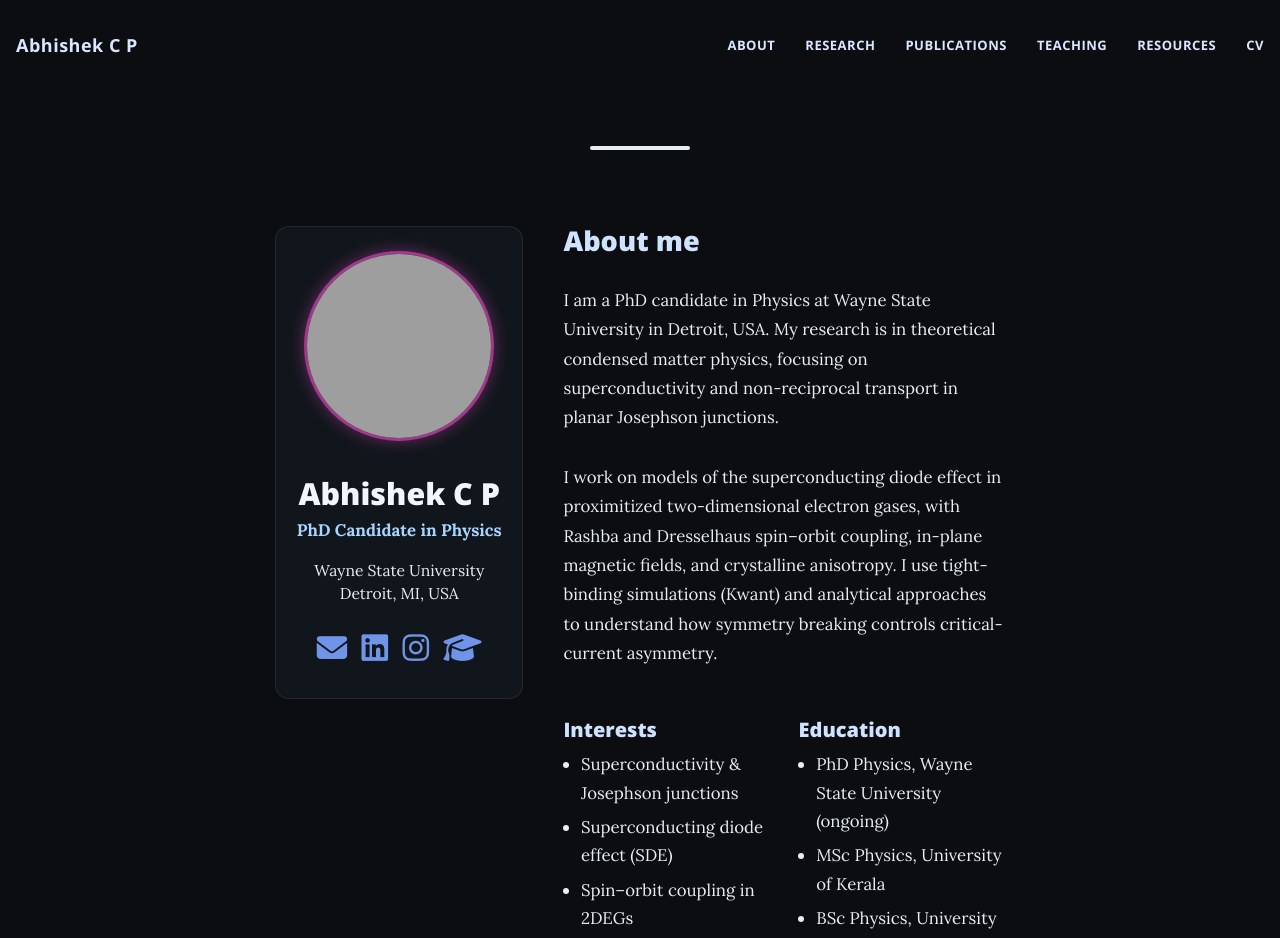
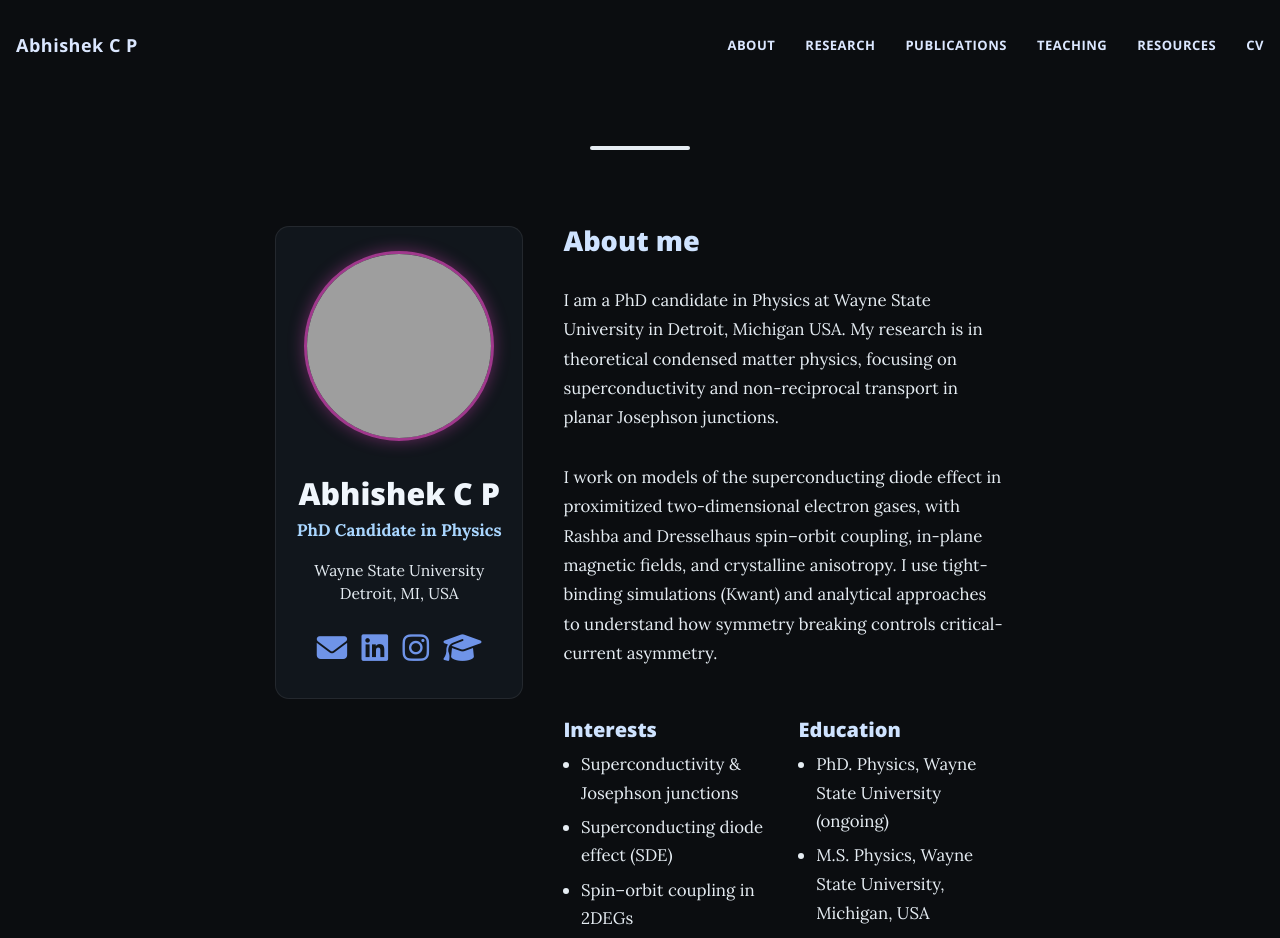
Before and after one commit to abhishek-c-p/abhishek-c-p.github.io, a Jekyll site: the page built from index.md, in a window 1280 px wide and 1400 px high. Shown: the top 938 px of the window. Built offline with Jekyll 4.4.1, drawn with Linux system fonts in a browser that asks for light colours; the list of posts is cut into pages by our own code; some of the changed text lies outside the part shown; grey boxes are pictures that could not be loaded.

Commit message:
Update index.md

```diff
--- a/index.md
+++ b/index.md
@@ -46,7 +46,7 @@
     <h2>About me</h2>
 
     <p>
-      I am a PhD candidate in Physics at Wayne State University in Detroit, USA.
+      I am a PhD candidate in Physics at Wayne State University in Detroit, Michigan USA.
       My research is in theoretical condensed matter physics, focusing on superconductivity
       and non-reciprocal transport in planar Josephson junctions.
     </p>
@@ -72,9 +72,10 @@
       <div>
         <h3>Education</h3>
         <ul>
-          <li>PhD Physics, Wayne State University (ongoing)</li>
-          <li>MSc Physics, University of Kerala</li>
-          <li>BSc Physics, University of Kerala</li>
+          <li>PhD. Physics, Wayne State University (ongoing)</li>
+          <li>M.S. Physics, Wayne State University, Michigan, USA</li>
+          <li>M.Sc. Physics, Mahatma Gandhi University, Kerala, India</li>
+          <li>B.Sc. Physics, Mahatma Gandhi University, Kerala, India<\li>
         </ul>
       </div>
     </div>
```
